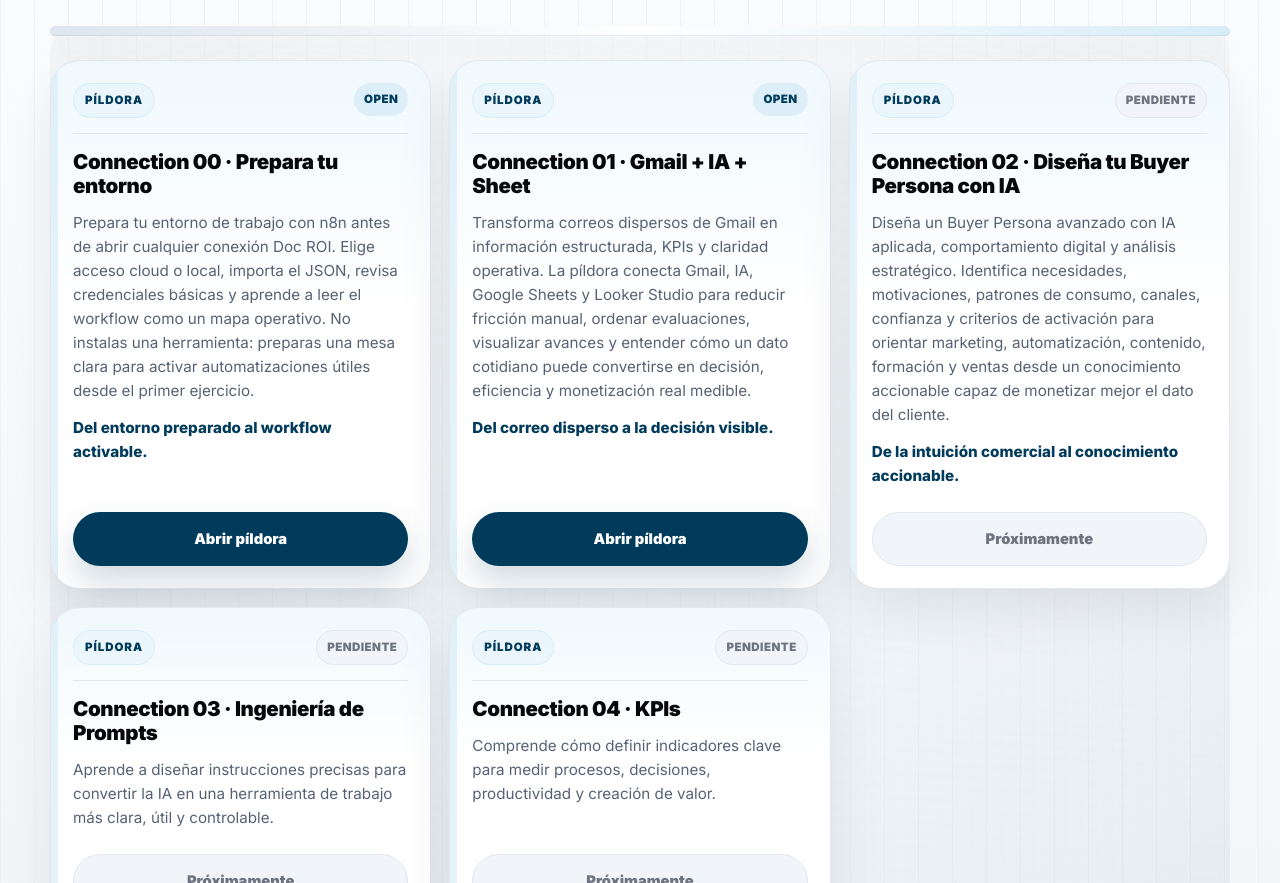
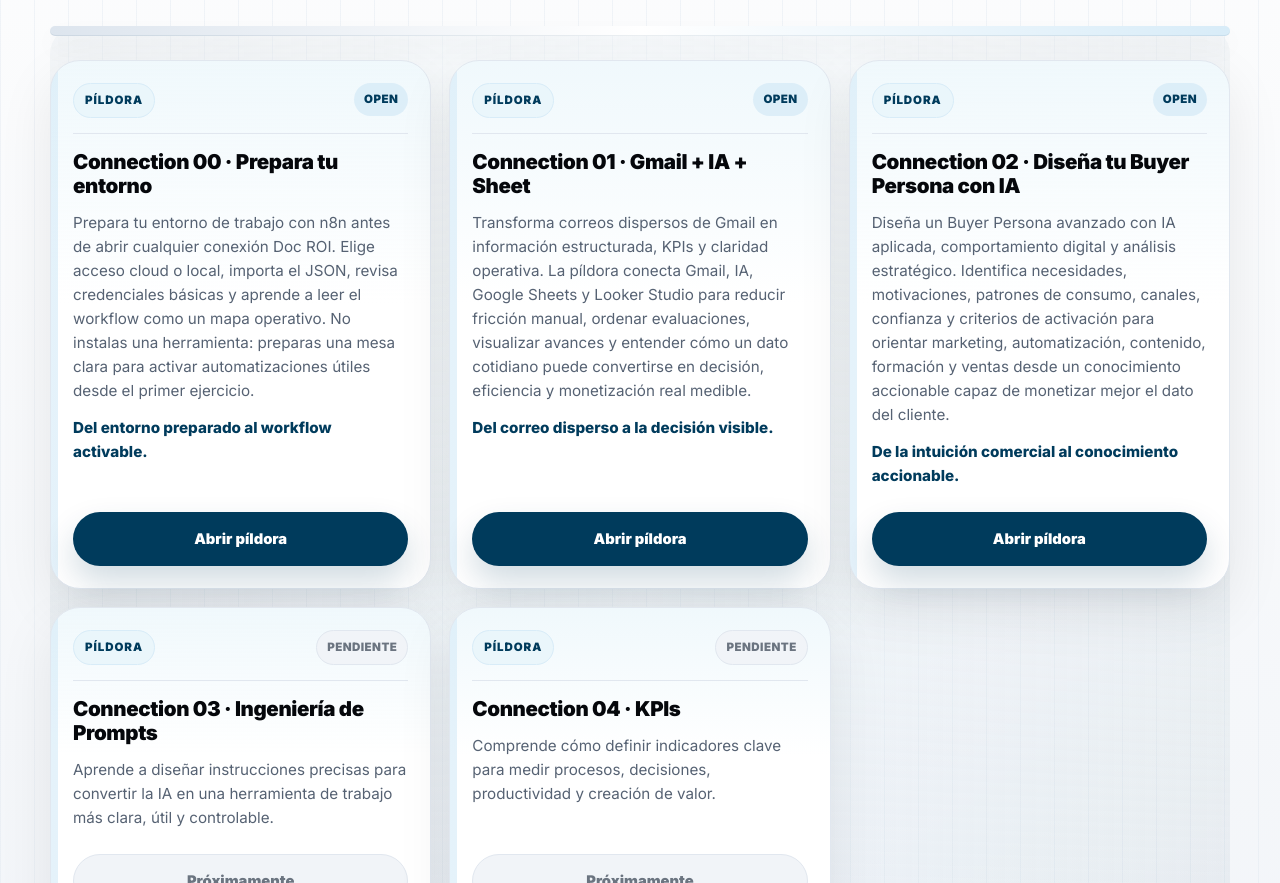
Before and after one commit to docr-ROI-diagostic-ecuacion-KAI/El-Botiquin-del-DOC-ROI, a plain HTML site: page index.html in a window 1280 px wide. Shown: the part 1165-2048 px from the top of the page. Drawn offline with Linux system fonts and the light colour scheme.

Commit message:
Open Buyer Persona pill

```diff
--- a/index.html
+++ b/index.html
@@ -22,7 +22,7 @@
       <section class="docroi-section docroi-band" id="recursos" aria-label="Recursos de Mi Botiquín"><div class="docroi-container"><div class="docroi-section-head" id="pildoras"><p class="docroi-eyebrow docroi-eyebrow-dark">Aprendizaje rápido</p><h2>Píldoras Doc ROI</h2><p>Pequeñas acciones formativas diseñadas para ayudarte a comprender de forma ágil cómo realizar automatizaciones, preparar tu entorno de trabajo y activar procesos prácticos con inteligencia artificial.</p></div><div class="docroi-shelf"><div class="docroi-resource-grid">
         <article class="docroi-resource-card"><div class="docroi-card-top"><span class="docroi-category">Píldora</span><span class="docroi-status docroi-status-ready">OPEN</span></div><h3>Connection 00 · Prepara tu entorno</h3><p>Prepara tu entorno de trabajo con n8n antes de abrir cualquier conexión Doc ROI. Elige acceso cloud o local, importa el JSON, revisa credenciales básicas y aprende a leer el workflow como un mapa operativo. No instalas una herramienta: preparas una mesa clara para activar automatizaciones útiles desde el primer ejercicio.</p><p style="font-weight:800;color:#003B5C">Del entorno preparado al workflow activable.</p><div class="docroi-resource-footer"><a class="docroi-resource-button" href="https://docroi.marketing/connection-00-%c2%b7-prepara-tu-entorno/" target="_blank" rel="noopener noreferrer">Abrir píldora</a></div></article>
         <article class="docroi-resource-card"><div class="docroi-card-top"><span class="docroi-category">Píldora</span><span class="docroi-status docroi-status-ready">OPEN</span></div><h3>Connection 01 · Gmail + IA + Sheet</h3><p>Transforma correos dispersos de Gmail en información estructurada, KPIs y claridad operativa. La píldora conecta Gmail, IA, Google Sheets y Looker Studio para reducir fricción manual, ordenar evaluaciones, visualizar avances y entender cómo un dato cotidiano puede convertirse en decisión, eficiencia y monetización real medible.</p><p style="font-weight:800;color:#003B5C">Del correo disperso a la decisión visible.</p><div class="docroi-resource-footer"><a class="docroi-resource-button" href="https://docroi.marketing/1st-connection-%c2%b7-gmail-ai-sheet/" target="_blank" rel="noopener noreferrer">Abrir píldora</a></div></article>
-        <article class="docroi-resource-card"><div class="docroi-card-top"><span class="docroi-category">Píldora</span><span class="docroi-status docroi-status-soon">Pendiente</span></div><h3>Connection 02 · Diseña tu Buyer Persona con IA</h3><p>Diseña un Buyer Persona avanzado con IA aplicada, comportamiento digital y análisis estratégico. Identifica necesidades, motivaciones, patrones de consumo, canales, confianza y criterios de activación para orientar marketing, automatización, contenido, formación y ventas desde un conocimiento accionable capaz de monetizar mejor el dato del cliente.</p><p style="font-weight:800;color:#003B5C">De la intuición comercial al conocimiento accionable.</p><div class="docroi-resource-footer"><span class="docroi-resource-button-disabled" aria-disabled="true">Próximamente</span></div></article>
+        <article class="docroi-resource-card"><div class="docroi-card-top"><span class="docroi-category">Píldora</span><span class="docroi-status docroi-status-ready">OPEN</span></div><h3>Connection 02 · Diseña tu Buyer Persona con IA</h3><p>Diseña un Buyer Persona avanzado con IA aplicada, comportamiento digital y análisis estratégico. Identifica necesidades, motivaciones, patrones de consumo, canales, confianza y criterios de activación para orientar marketing, automatización, contenido, formación y ventas desde un conocimiento accionable capaz de monetizar mejor el dato del cliente.</p><p style="font-weight:800;color:#003B5C">De la intuición comercial al conocimiento accionable.</p><div class="docroi-resource-footer"><a class="docroi-resource-button" href="https://buyer-persona-three.vercel.app/" target="_blank" rel="noopener noreferrer">Abrir píldora</a></div></article>
         <article class="docroi-resource-card"><div class="docroi-card-top"><span class="docroi-category">Píldora</span><span class="docroi-status docroi-status-soon">Pendiente</span></div><h3>Connection 03 · Ingeniería de Prompts</h3><p>Aprende a diseñar instrucciones precisas para convertir la IA en una herramienta de trabajo más clara, útil y controlable.</p><div class="docroi-resource-footer"><span class="docroi-resource-button-disabled" aria-disabled="true">Próximamente</span></div></article>
         <article class="docroi-resource-card"><div class="docroi-card-top"><span class="docroi-category">Píldora</span><span class="docroi-status docroi-status-soon">Pendiente</span></div><h3>Connection 04 · KPIs</h3><p>Comprende cómo definir indicadores clave para medir procesos, decisiones, productividad y creación de valor.</p><div class="docroi-resource-footer"><span class="docroi-resource-button-disabled" aria-disabled="true">Próximamente</span></div></article>
       </div></div></div></section>
```
